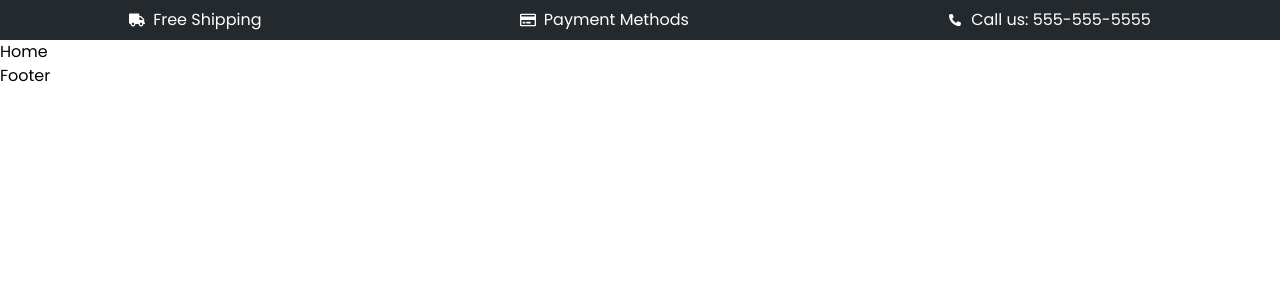
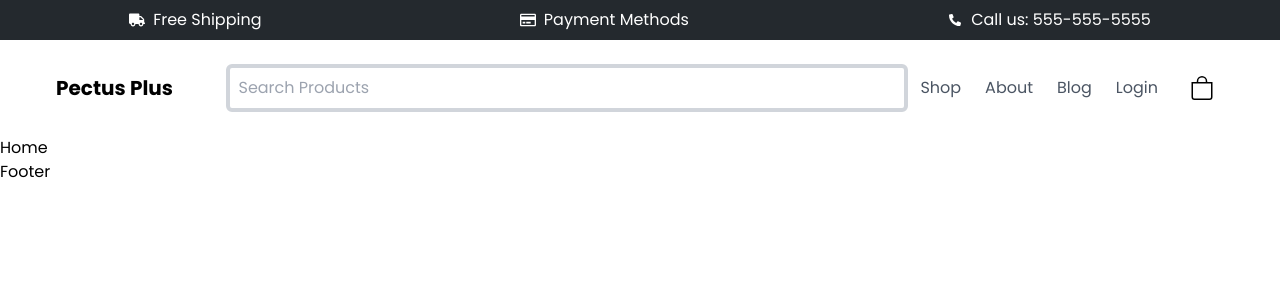
Before and after one commit to Asalz20/pectus-plus-frontend, a React (Vite) app: page / in a window 1280 px wide. Shown: the top 300 px of the page. Built offline with nearby package versions, Linux system fonts and the light colour scheme.

Commit message:
Created responsive navigation menu

```diff
--- a/src/components/Header.jsx
+++ b/src/components/Header.jsx
@@ -1,6 +1,7 @@
 import { FaPhoneAlt } from "react-icons/fa";
 import { FaRegCreditCard } from "react-icons/fa";
 import { FaTruck } from "react-icons/fa";
+import Nav from "./Nav";
 export const Header = () => {
   return (
     <header>
@@ -20,6 +21,7 @@ export const Header = () => {
           </li>
         </ul>
       </div>
+      <Nav />
     </header>
   );
 };
--- /dev/null
+++ b/src/components/Nav.jsx
@@ -0,0 +1,78 @@
+import React, { useState } from "react";
+import { BsBag } from "react-icons/bs";
+import { RxHamburgerMenu } from "react-icons/rx";
+import { IoClose } from "react-icons/io5";
+import { Link } from "react-router-dom";
+
+const Navbar = () => {
+  const [isNavOpen, setIsNavOpen] = useState(false);
+
+  const toggleNav = () => {
+    setIsNavOpen(!isNavOpen);
+  };
+
+  return (
+    <nav className="p-4 flex flex-col items-center justify-around max-w-[1200px] sm:m-auto sm:flex-row">
+      <h1 className="text-xl font-bold sm:w-3/4 md:w-2/4 lg:w-1/4">
+        Pectus Plus
+      </h1>
+      <div className="flex min-w-[280px] items-center justify-evenly p-5 sm:min-w-0 w-full sm:w-auto  sm:order-3">
+        <button className="sm:hidden focus:outline-none" onClick={toggleNav}>
+          {isNavOpen ? (
+            <IoClose className="text-2xl absolute top-10 left-5 z-[1] cursor-pointer" />
+          ) : (
+            <RxHamburgerMenu className="text-2xl cursor-pointer" />
+          )}
+        </button>
+        <a className="sm:hidden" href="#shop">
+          Shop
+        </a>
+        <a className="sm:hidden" href="#welcome">
+          Welcome
+        </a>
+        <button>
+          <BsBag className="text-2xl cursor-pointer sm:w-auto" />
+        </button>
+      </div>
+      <div
+        className={`${
+          isNavOpen
+            ? "flex w-[88%] h-full inset-y-0 left-0 absolute p-5 bg-gray-400 justify-center items-center pb-[200px]"
+            : "hidden"
+        } sm:block sm:relative sm:bg-inherit sm:pb-0 sm:order-2`}
+      >
+        <ul className="sm:flex sm:justify-center sm:items-center">
+          <li className="my-2 sm:my-0 sm:mx-3">
+            <a className="text-gray-600 hover:text-gray-800" href="#shop">
+              Shop
+            </a>
+          </li>
+          <li className="my-2 sm:my-0 sm:mx-3">
+            <a className="text-gray-600 hover:text-gray-800" href="#about">
+              About
+            </a>
+          </li>
+          <li className="my-2 sm:my-0 sm:mx-3">
+            <a className="text-gray-600 hover:text-gray-800" href="#blog">
+              Blog
+            </a>
+          </li>
+          <li className="my-2 sm:my-0 sm:mx-3">
+            <a className="text-gray-600 hover:text-gray-800" href="#login">
+              Login
+            </a>
+          </li>
+        </ul>
+      </div>
+      <div className="w-full sm:flex sm:order-1">
+        <input
+          type="text"
+          placeholder="Search Products"
+          className="border-4 border-solid border-gray-300 rounded-md p-2 w-full"
+        />
+      </div>
+    </nav>
+  );
+};
+
+export default Navbar;
```
